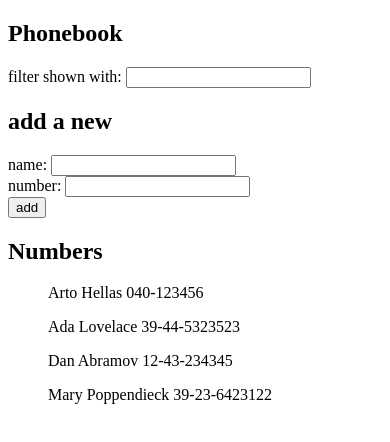
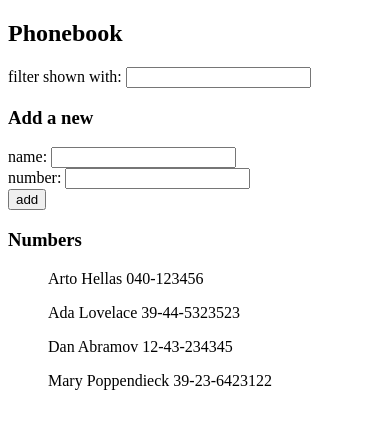
Before and after one commit to emori1968/HelsinkiOpenFS, a React (Vite) app in the folder part2/phonebook/: page / in a window 390 px wide. Shown: the top 442 px of the page. Built offline with nearby package versions, Linux system fonts and the light colour scheme.

Commit message:
2.10 Phonebook step5

```diff
--- a/part2/phonebook/src/App.jsx
+++ b/part2/phonebook/src/App.jsx
@@ -1,4 +1,54 @@
 import { useState } from 'react'
+
+
+const Filter = (props) => {
+  return (
+    <div>
+      filter shown with: <input value = {props.name} onChange= {props.handler} />
+    </div>
+  )
+}
+
+const PersonForm = (props) => {
+  // No name repeat check
+  if (props.newname != '') {
+    const isNew = props.listnames.find((person) => person.name == props.newname )
+    if ( isNew != undefined ) {
+      alert(`${props.newname} is already on the phonebook`);
+    }
+  }
+  return (
+    <>
+      <form onSubmit= {props.addperson}>
+        <div>
+          name: <input value = {props.newname} onChange= {props.handlenamechange}/>
+        </div>
+        <div>
+          number: <input value = {props. newnumber} onChange= {props. handlenumberchange}/>
+        </div>
+        <div>
+          <button type="submit">add</button>
+        </div>
+      </form>
+    </>
+  )
+}
+
+const Persons = (props) => {
+  // filter person list
+  const filteredlist =  (props.filtername != '')
+  ? props.persons.filter(row => row.name === props.filtername)
+  : props.persons
+  return (
+    <>
+      <ul>
+        {filteredlist.map(row => <p key={row.id}>{row.name} {row.number}</p>)}
+      </ul>
+    </>
+  )
+}
+
+
 
 const App = () => {
 
@@ -35,14 +85,6 @@ const App = () => {
     setNewName(event.target.value);
     }
 
-  // No name repeat check. Not working well!!
-  if (newName != '') {
-    const isNew = persons.find((person) => person.name === newName )
-    if ( isNew != undefined ) {
-      alert(`${newName} is already on the phonebook`);
-    }
-  }
-
   const handleNumberChange = (event) => {
     console.log(event.target.value)
     setNewNumber(event.target.value);
@@ -53,49 +95,24 @@ const App = () => {
     setFilterName(event.target.value)
   }
 
-  // filter person list
-  const filteredlist =  (filterName != '')
-  ? persons.filter(row => row.name === filterName)
-  : persons
-
-
-
   return (
     <div>
       <h2>Phonebook</h2>
-      <div>
-          filter shown with: <input
-                                value = {filterName}
-                                onChange= {handleFilterChange}
-                              />
-        </div>
-
-      <h2>add a new</h2>
-      <form onSubmit= {addPerson}>
-        <div>
-          name: <input
-                   value = {newName}
-                   onChange= {handleNameChange}
-                />
-        </div>
-        <div>
-          number: <input
-                   value = {newNumber}
-                   onChange= {handleNumberChange}
-                />
-        </div>
-
-
-        <div>
-          <button type="submit">add</button>
-        </div>
-      </form>
-      <h2>Numbers</h2>
-      <ul>
-        {filteredlist.map(row => <p key={row.id}>{row.name} {row.number}</p>)}
-      </ul>
+      <Filter name = {filterName} handler= {handleFilterChange}/>
+      <h3>Add a new</h3>
+      <PersonForm
+        listnames = {persons}
+        addperson = {addPerson}
+        newname = {newName}
+        handlenamechange = {handleNameChange}
+        newnumber = {newNumber}
+        handlenumberchange = {handleNumberChange}
+      />
+      <h3>Numbers</h3>
+      <Persons persons= {persons} filtername={filterName}/>
     </div>
   )
-}
+
+  }
 
 export default App
```
